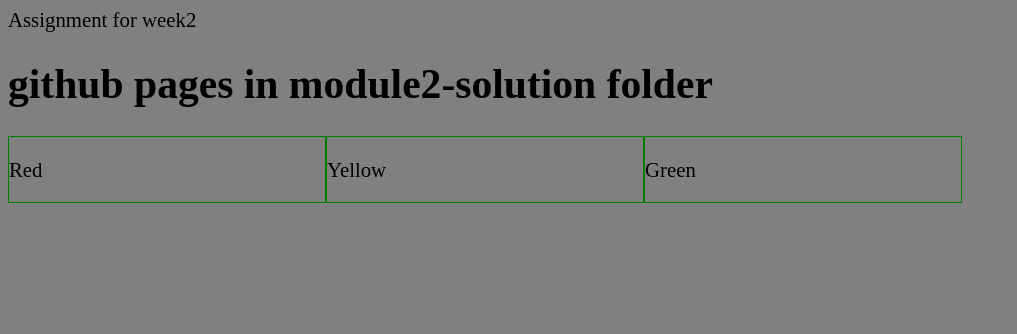
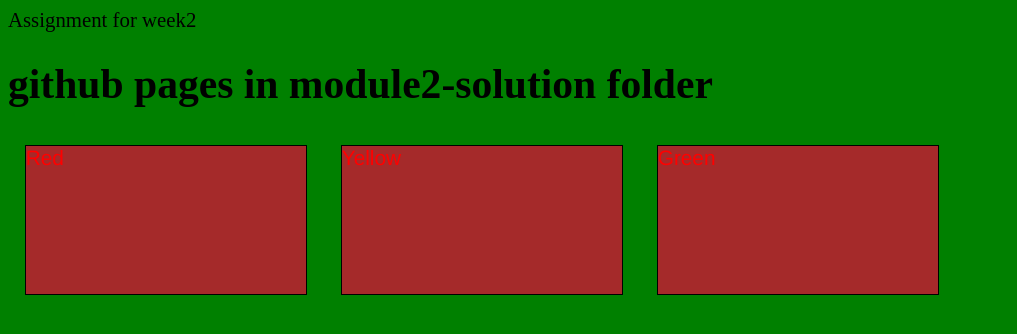
Before and after one commit to ysw1997/Assignment-for-HTML-CSS-and-Javascript-for-Web-Developers, a plain HTML site: page module2-solution/index.html in a window 1280 px wide. Shown: the whole page, without its empty margins (0-1017 px from the left). Drawn offline with Linux system fonts and the light colour scheme.

Commit message:
Update style.css

```diff
--- a/module2-solution/css/style.css
+++ b/module2-solution/css/style.css
@@ -1,6 +1,28 @@
 
+* {
+  box-sizing: border-box;
+}
+h1 {
+  margin-bottom: 15px;
+}
+
+p {
+  border: 1px solid black;
+  background-color: #A52A2A;
+  width: 90%;
+  height: 150px;
+  margin-right: auto;
+  margin-left: auto;
+  font-family: Helvetica;
+  color: red;
+}
+
+/* Simple Responsive Framework. */
+.row {
+  width: 100%;
+}
 body {
-  background-color: gray;
+  background-color: green;
   font-size: 130%;
 }
 
```
